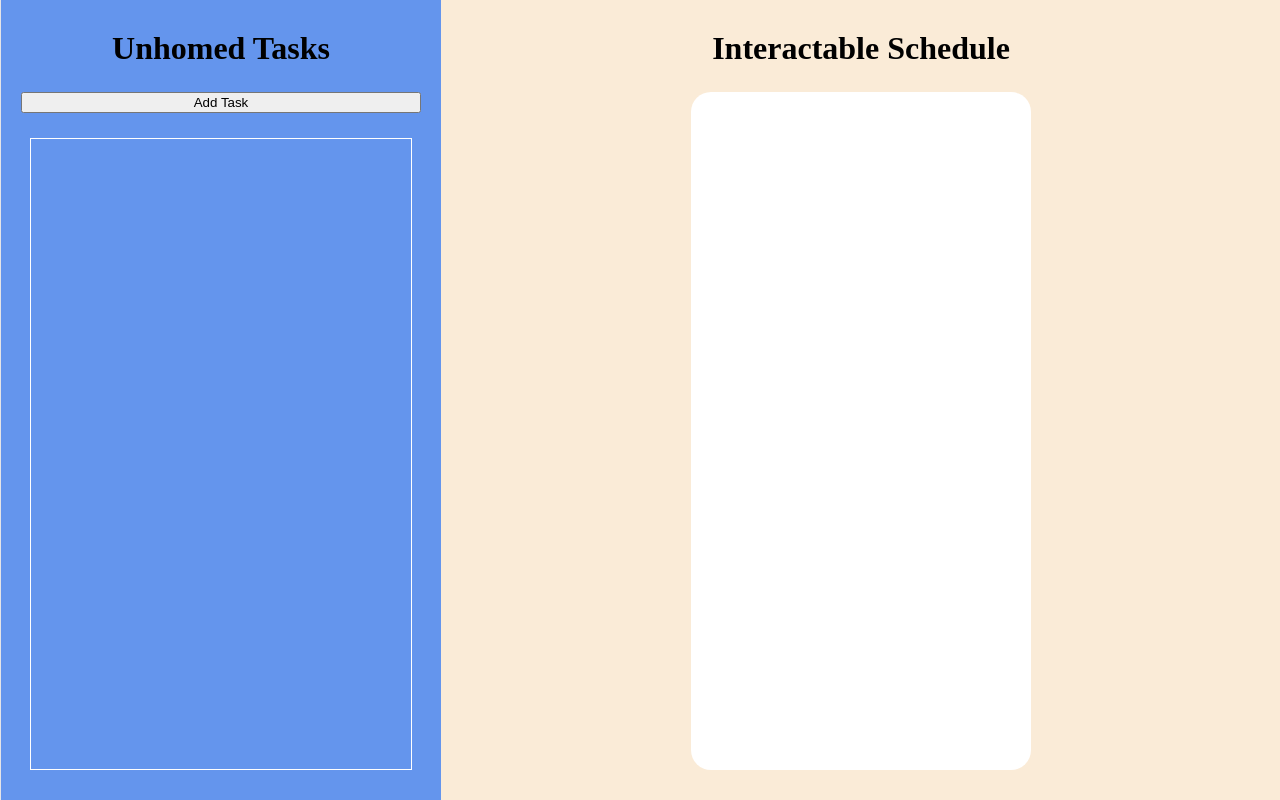
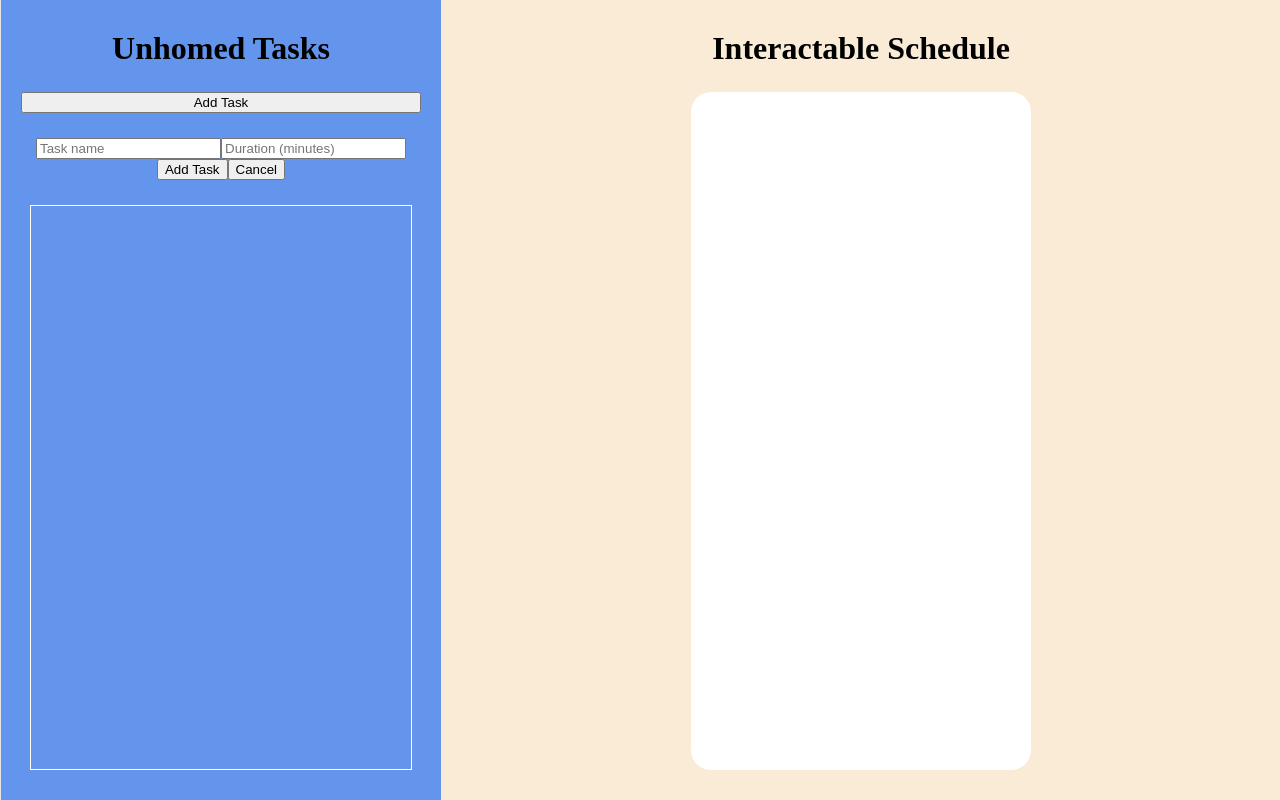
Before and after one commit to skrueg1/rostermage, a React (Vite) app: page / in a window 1280 px wide. Both pictures are taken after a click on the button "Add Task". Built offline with nearby package versions, Linux system fonts and the light colour scheme.

Commit message:
basic "add task" functionality added

```diff
--- a/src/App.css
+++ b/src/App.css
@@ -4,7 +4,7 @@
   height: 100vh;
 }
 
-.unhomed-task-holder {
+.unhomed-task-side {
   width: 400px;
   background-color: cornflowerblue;
   display: flex;
@@ -13,7 +13,7 @@
   padding: 30px 20px;
 }
 
-.schedule-container {
+.schedule-side {
   flex: 1;
   background-color: antiquewhite;
   display: flex;
@@ -22,7 +22,7 @@
   padding: 30px 20px;
 }
 
-.mock-schedule {
+.schedule-container {
   width: 40%;
   padding: 10px;
   background-color: white;
@@ -31,7 +31,7 @@
   flex: 1;
 }
 
-.tasks-container {
+.unhomed-tasks-container {
   width: 90%;
   padding: 10px;
   border: 1px white solid;
--- a/src/App.jsx
+++ b/src/App.jsx
@@ -2,24 +2,77 @@ import { useState } from 'react'
 import './App.css'
 
 function App() {
-  const [tasks, setEvents] = useState([]);
 
+  const [tasks, setTasks] = useState([]);
+  const [showForm, setShowForm] = useState(false);
+
+  const [taskTitle, setTaskTitle] = useState("");
+  const [taskDuration, setTaskDuration] = useState("");
+
+  function handleSubmit(e) {
+      e.preventDefault();
+
+      const newTask = {
+          title: taskTitle,
+          duration: Number(taskDuration)
+      };
+
+      setTasks((currentTasks) => [...currentTasks, newTask]);
+
+      setTaskTitle("");
+      setTaskDuration("");
+      setShowForm(false);
+  }
 
   return (
       <div className="App">
-        <div className="unhomed-task-holder">
+
+        <div className="unhomed-task-side">
+
             <h1>Unhomed Tasks</h1>
-            <button>Add Task</button>
-            <div className="tasks-container"></div>
+
+            <button onClick = {() => setShowForm(true)}>Add Task</button>
+
+            { showForm && (
+                <form onSubmit = {handleSubmit}>
+                    <input
+                        type = "text"
+                        placeholder = "Task name"
+                        value = {taskTitle}
+                        onChange = {(e) => setTaskTitle(e.target.value)}
+                    />
+
+                    <input
+                        type = "number"
+                        placeholder = "Duration (minutes)"
+                        value = {taskDuration}
+                        onChange = {(e) => setTaskDuration(e.target.value)}
+                    />
+
+                    <button type="submit">Add Task</button>
+                    <button type="button" onClick={() => setShowForm(false)}>Cancel</button>
+                </form>
+            )}
+
+            <div className="unhomed-tasks-container">
+                {tasks.map((task, index) => (
+                    <div key = {index}>
+                        <h3>{task.title}</h3>
+                        <p>{task.duration}</p>
+                    </div>
+                ))}
+            </div>
+
         </div>
 
 
-        <div className="schedule-container">
+        <div className="schedule-side">
           <h1>Interactable Schedule</h1>
-          <div className="mock-schedule">
+          <div className="schedule-container">
 
           </div>
         </div>
+
       </div>
   )
 }
```
Also changed, not shown: 1 other file (tests, documents, lock files or other folders).
